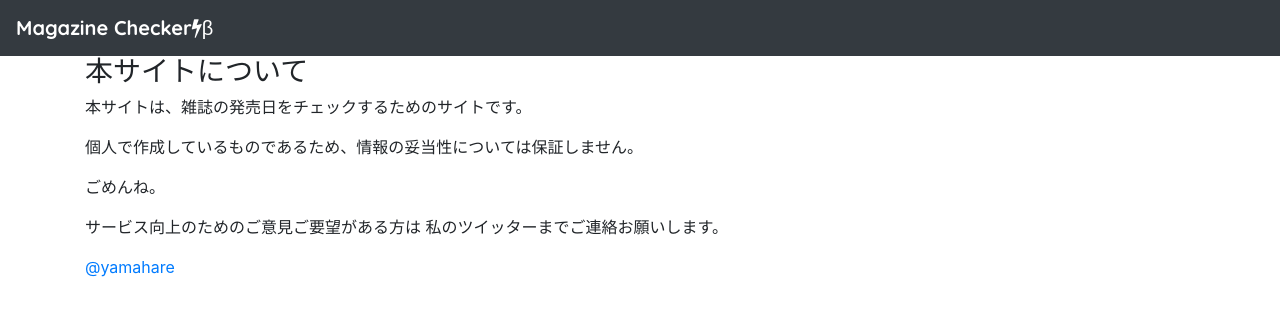
After one commit to pogin503/Magazine-Checker, a PHP site: template view/about.html.twig in a window 1280 px wide. The commit adds this page. Shown: the top 316 px of the page. Run offline with PHP 8.4, Linux system fonts and the light colour scheme; the template is opened without the code that fills it, so the values that code supplies are empty; a stand-in replaces the project's code that opens the database connection; some libraries are stand-ins or nearby versions.

Commit message:
Index.phpをコントローラ役に変更。aboutページ追加。

```diff
--- /dev/null
+++ b/view/about.html.twig
@@ -0,0 +1,15 @@
+<!DOCTYPE html>
+<html>
+{% include 'head.html' %}
+<body>
+{% include 'navbar.html' %}
+<div class="container">
+    <h3>本サイトについて</h3>
+    <p>本サイトは、雑誌の発売日をチェックするためのサイトです。</p>
+    <p>個人で作成しているものであるため、情報の妥当性については保証しません。</p>
+    <p>ごめんね。</p>
+    <p>サービス向上のためのご意見ご要望がある方は
+        私のツイッターまでご連絡お願いします。</p>
+    <a href="https://twitter.com/yamahare" target="_blank">@yamahare</a></div>
+</body>
+</html>
--- a/view/navbar.html
+++ b/view/navbar.html
@@ -1,16 +1,29 @@
 <nav class="navbar navbar-expand-lg navbar-dark bg-dark">
-    <a class="navbar-brand" href="index.php">Magazine Checker<i class="fa fa-bolt"></i>β</a>
+    <a class="navbar-brand" href="/">Magazine Checker<i class="fa fa-bolt"></i>β</a>
     <button class="navbar-toggler" type="button" data-toggle="collapse" data-target="#navbarNav" aria-controls="navbarNav" aria-expanded="false" aria-label="Toggle navigation">
         <span class="navbar-toggler-icon"></span>
     </button>
     <div class="collapse navbar-collapse" id="navbarNav">
         <ul class="navbar-nav">
-            <li class="nav-item active">
-                <a class="nav-link" href="#">ホーム<span class="sr-only">(current)</span></a>
-            </li>
-            <li class="nav-item">
-                <a class="nav-link" href="about.html">このサイトについて</a>
-            </li>
+            {% if page == 'index' %}
+                <li class="nav-item active">
+                    <a class="nav-link" href="/">ホーム
+                        <span class="sr-only">(current)</span>
+                    </a>
+                </li>
+                <li class="nav-item">
+                    <a class="nav-link" href="about">このサイトについて</a>
+                </li>
+            {% elseif page == 'about' %}
+                <li class="nav-item">
+                    <a class="nav-link" href="index">ホーム</a>
+                </li>
+                <li class="nav-item active">
+                    <a class="nav-link" href="#">このサイトについて
+                    <span class="sr-only">(current)</span>
+                    </a>
+                </li>
+            {% endif %}
         </ul>
     </div>
 </nav>
```
Also changed, not shown: htdocs/index.php (+35 -3 lines).
